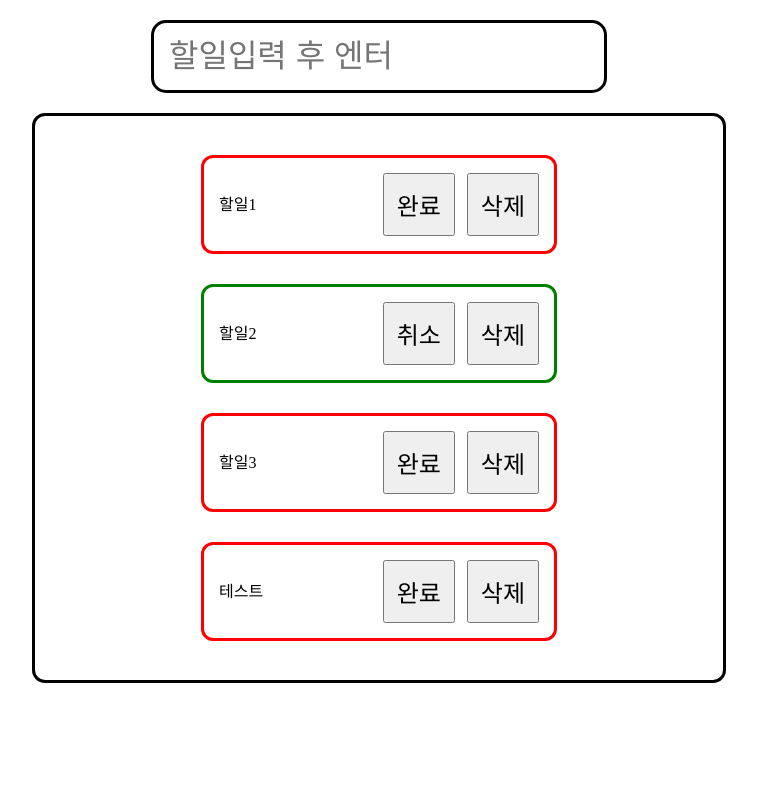
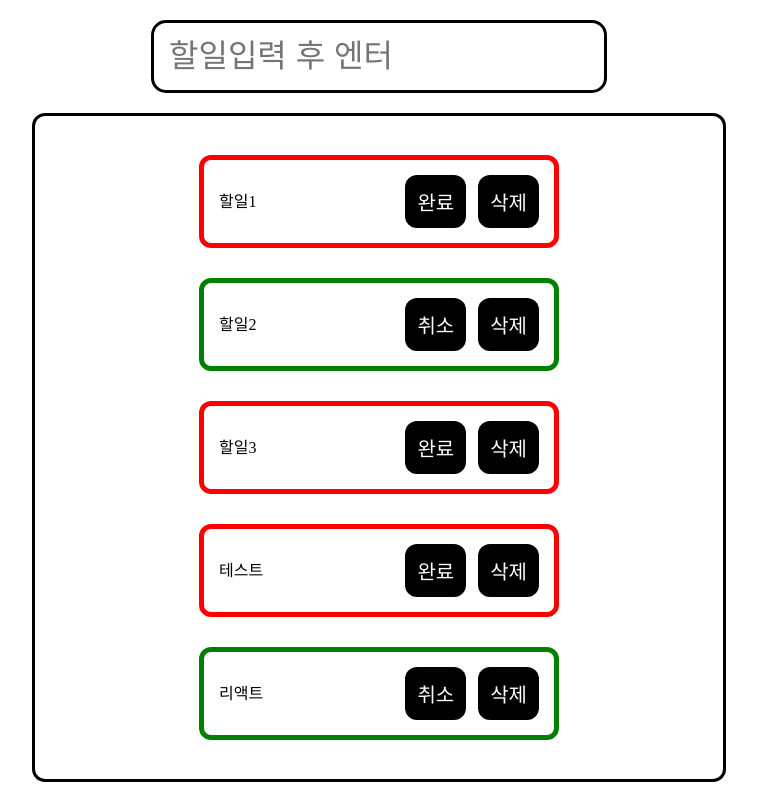
Before and after one commit to h0ngwon/sparta-week12-project, a React (Create React App) app: page / in a window 1280 px wide. Shown: the whole page, without its empty margins (261-1018 px from the left). Built offline with nearby package versions, Linux system fonts and the light colour scheme; data requests are answered from the project's data file.

Commit message:
Design: 디자인 수정

```diff
--- a/db.json
+++ b/db.json
@@ -19,6 +19,11 @@
       "id": "ca44392c-142e-4b04-bf6e-2135ab2c5c20",
       "title": "테스트",
       "isDone": false
+    },
+    {
+      "id": "8433c22d-ee35-4bf3-8819-9d8bdecaf09f",
+      "title": "리액트",
+      "isDone": true
     }
   ]
 }
--- a/src/components/TodoItem.tsx
+++ b/src/components/TodoItem.tsx
@@ -69,7 +69,7 @@ const Container = styled.div<{ $done: boolean }>`
 	width: 50%;
 	padding: 15px;
 	margin: 15px;
-	border: 3px solid;
+	border: 5px solid;
 	border-radius: 12px;
 	border-color: ${(props) => (props.$done ? 'green' : 'red')};
 `;
@@ -80,8 +80,17 @@ const ButtonContainer = styled.div`
 `;
 
 const DoneButton = styled.button`
-	font-size: 24px;
+	font-size: 20px;
 	padding: 12px;
+	border-radius: 12px;
+	border: none;
+	cursor: pointer;
+	background-color: black;
+	color: white;
+
+	&:hover {
+		background-color: #626f85
+	}
 `;
 
 const DeleteButton = styled(DoneButton)``;
```
